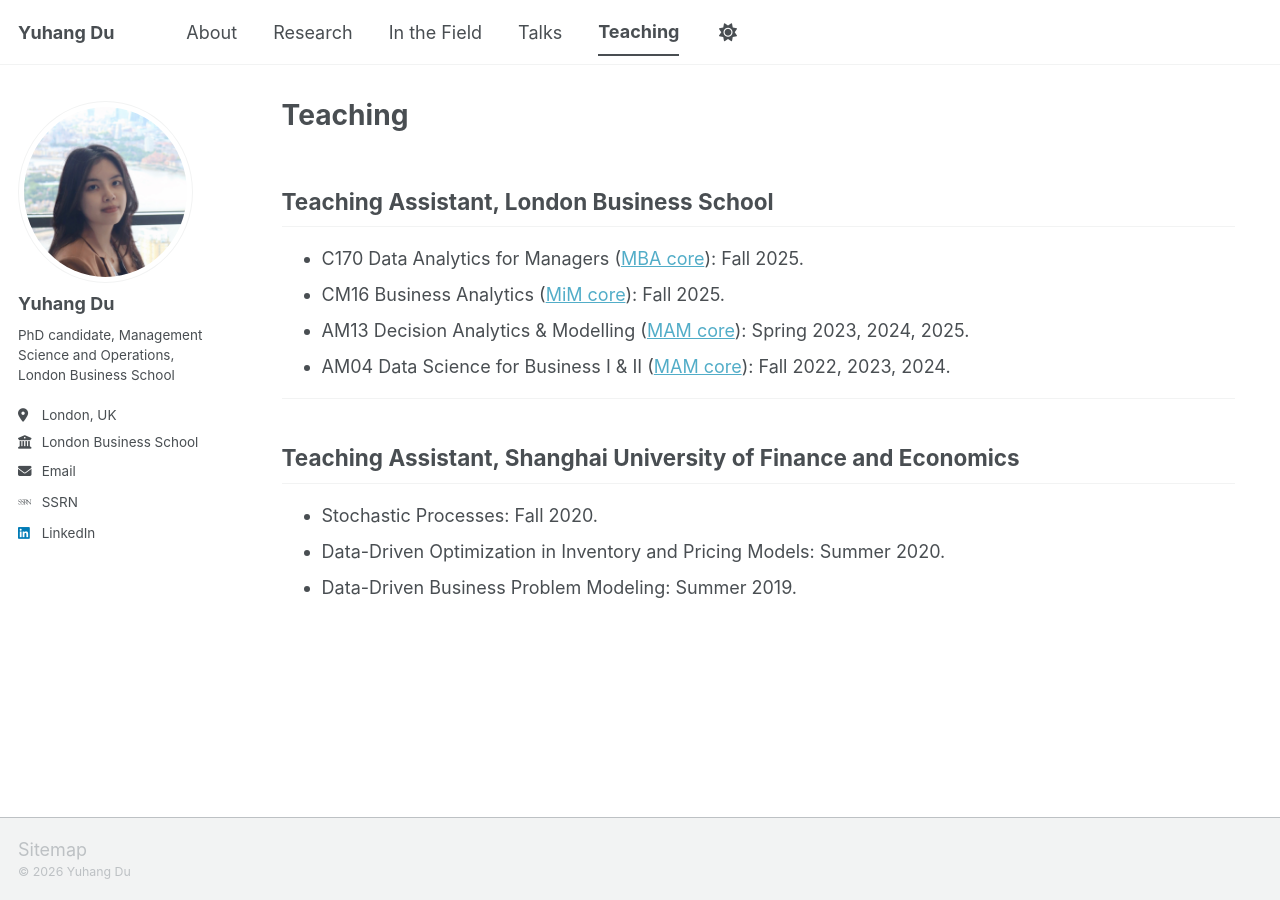
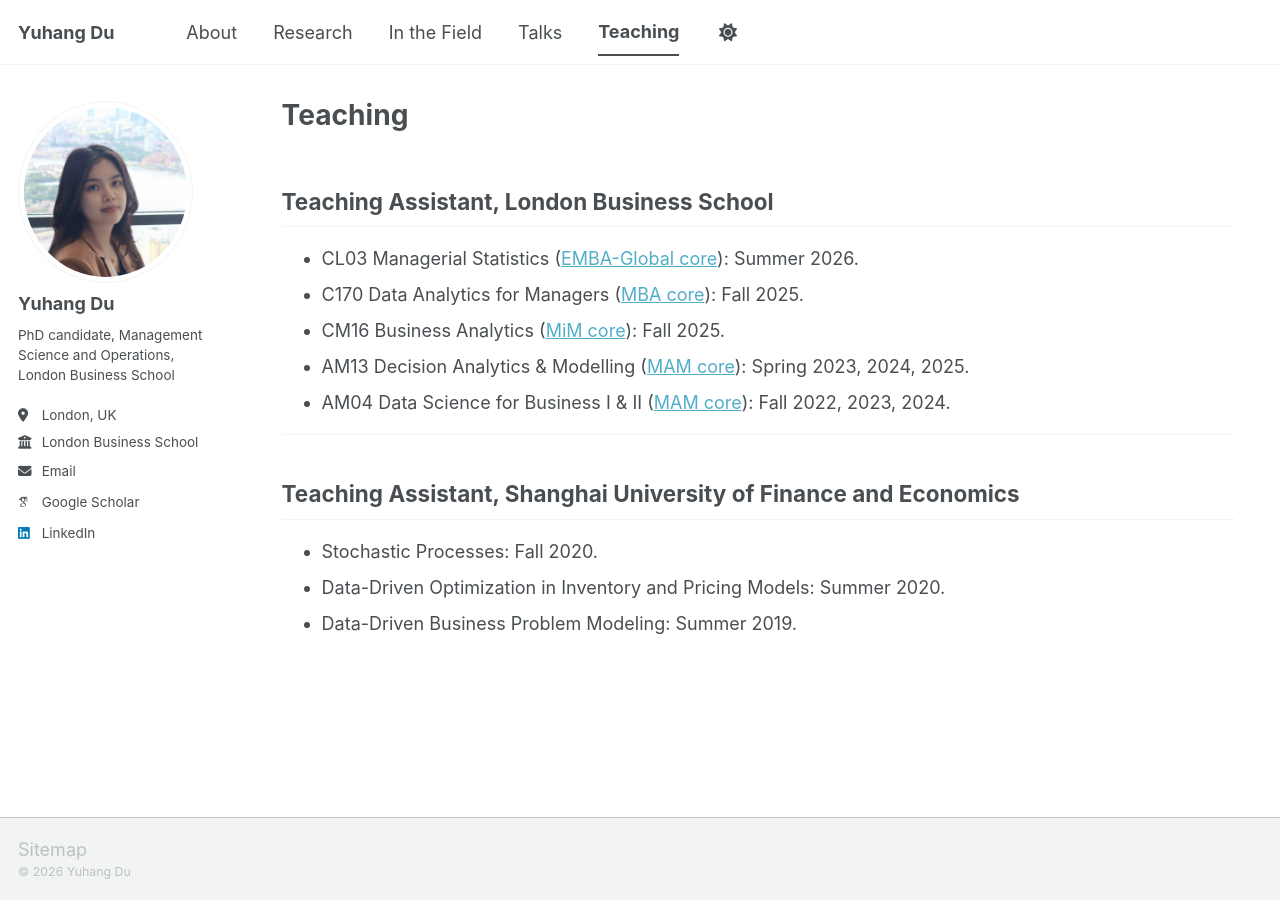
Before and after one commit to yuhangdu-edu/yuhangdu-edu.github.io, a Jekyll site: the page built from _pages/teaching.md, in a window 1280 px wide. Built offline with Jekyll 4.4.1, drawn with Linux system fonts in a browser that asks for light colours; some web fonts are replaced; a script bundle is joined from its source files by our own code; library files that are not in the unit come from our copies; part of the change alters nothing that is shown.

Commit message:
teaching

```diff
--- a/_config.yml
+++ b/_config.yml
@@ -35,12 +35,12 @@ author:
   # Academic websites
   academia         : # URL
   arxiv            : # URL - Update with the correct link to your profile
-  googlescholar    : #"https://scholar.google.com/citations?user=PS_CX0AAAAAJ"
+  googlescholar    : "https://scholar.google.co.uk/citations?user=QkA2m9MAAAAJ"
   inspire-hep      : # URL
   impactstory      : # URL
   orcid            : #"https://orcid.org/yourorcidurl"
   semantic         : # URL
-  ssrn             : "https://papers.ssrn.com/sol3/cf_dev/AbsByAuth.cfm?per_id=7965844"
+  ssrn             : #"https://papers.ssrn.com/sol3/cf_dev/AbsByAuth.cfm?per_id=7965844"
   pubmed           : #"https://www.ncbi.nlm.nih.gov/pubmed/?term=john+snow"
   researchgate     : # URL
   scopus           : # URL
--- a/_pages/teaching.md
+++ b/_pages/teaching.md
@@ -7,6 +7,7 @@ author_profile: true
 
 ## Teaching Assistant, London Business School
 
+- CL03 Managerial Statistics ([EMBA-Global core](https://www.emba-global.com/programme-details/core-courses)): Summer 2026.
 - C170 Data Analytics for Managers ([MBA core](https://www.london.edu/masters-degrees/mba/programme-content/core-courses)): Fall 2025.
 - CM16 Business Analytics ([MiM core](https://www.london.edu/masters-degrees/masters-in-management/programme-content/core-courses)): Fall 2025.
 - AM13 Decision Analytics & Modelling ([MAM core](https://www.london.edu/masters-degrees/masters-in-analytics-and-management/programme-content/core-courses)): Spring 2023, 2024, 2025.
```
